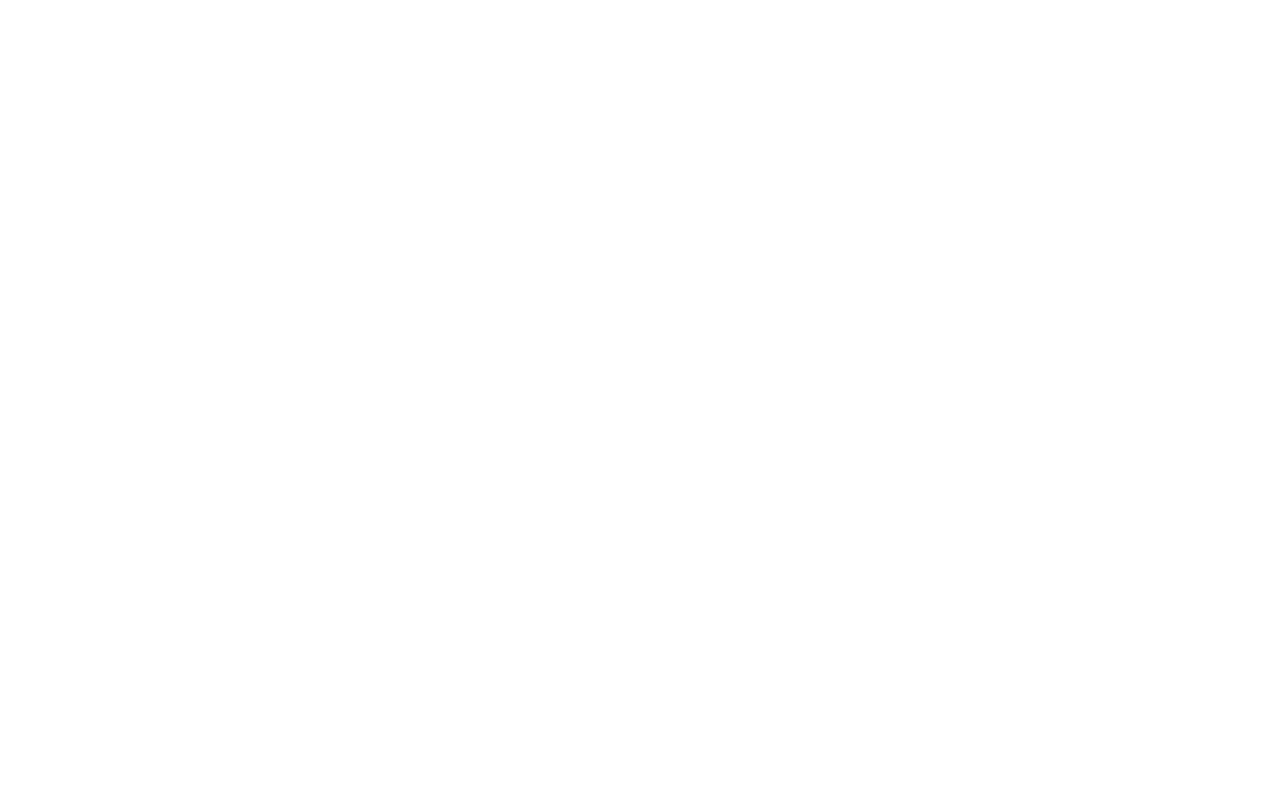
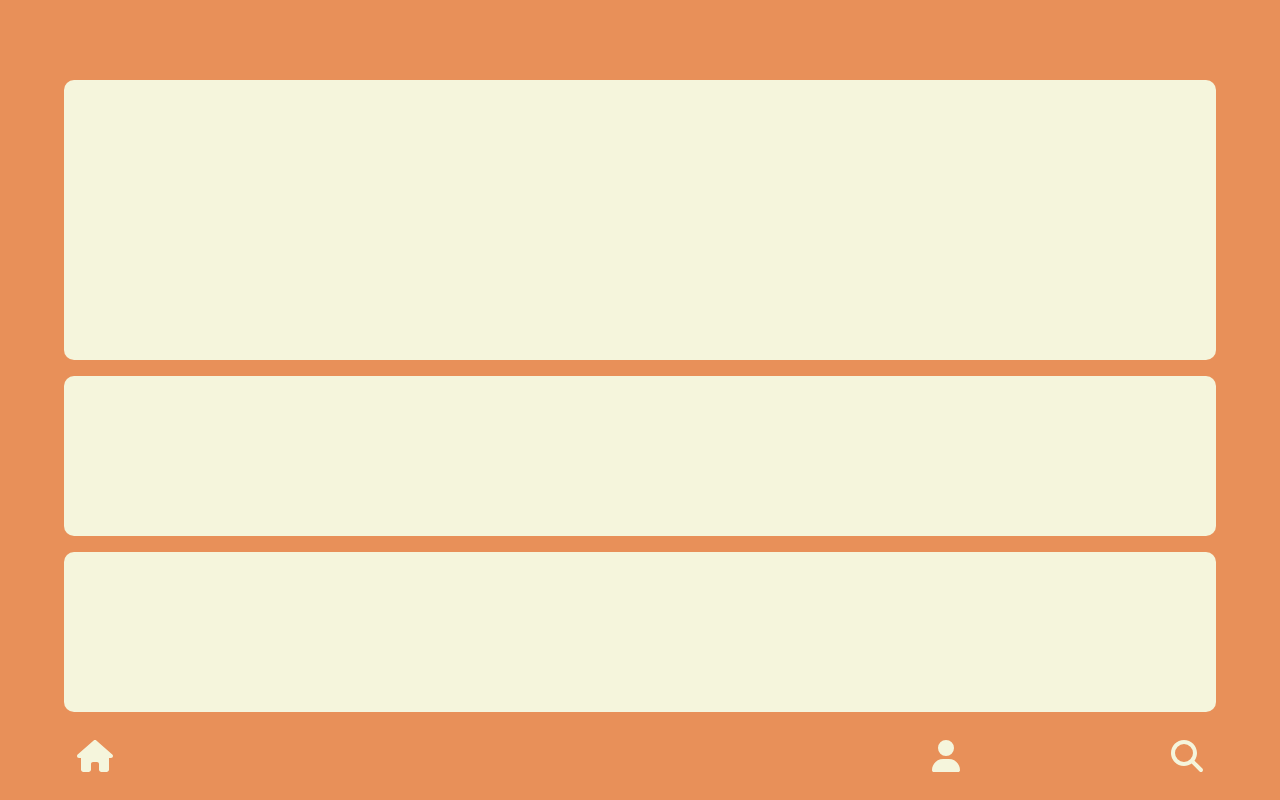
Before and after one commit to pierrelouisguichard/NHS-WellBeing-App, a React (Vite) app: page /home in a window 1280 px wide. Before the commit this address had no page. Built offline with nearby package versions, Linux system fonts and the light colour scheme.

Commit message:
v0.2 Working on the Home Page.

```diff
--- a/src/App.jsx
+++ b/src/App.jsx
@@ -1,4 +1,5 @@
 import "./App.css";
+import Landing from "./Landing";
 import Home from "./Home";
 import Error from "./Error";
 import Login from "./Login";
@@ -8,9 +9,10 @@
   return (
     <>
       <Routes>
-        <Route path="/" element={<Home />} />
+        <Route path="/" element={<Landing />} />
         <Route path="/error" element={<Error />} />
         <Route path="/login" element={<Login />} />
+        <Route path="/home" element={<Home />} />
       </Routes>
     </>
   );
--- a/src/Home.css
+++ b/src/Home.css
@@ -1,5 +1,5 @@
-.page {
-  background-image: url("./assets/landscape-wallpaper.jpg");
+.home-page {
+  background-color: #e89059;
   background-size: cover;
   background-repeat: no-repeat;
   height: 100vh;
@@ -9,59 +9,53 @@
   justify-content: center;
 }
 
-.nhs_logo {
+.pic-of-the-day {
   position: absolute;
   top: 10%;
-  right: calc(50% - 170px);
-  width: 100px;
-  height: 100px;
-  background-image: url("./assets/nhs.png");
-  background-size: contain;
-  background-repeat: no-repeat;
+  width: 90%;
+  height: 35%;
+  background-color: beige;
+  border-radius: 10px;
 }
 
-.logo {
+.wellbeing-button {
   position: absolute;
-  top: 25%;
-  width: 250px;
-  height: 250px;
-  background-image: url("./assets/LOGO.png");
-  background-size: contain;
-  background-repeat: no-repeat;
+  top: 47%;
+  width: 90%;
+  height: 20%;
+  background-color: beige;
+  border-radius: 10px;
 }
 
-.login {
-  font-size: larger;
+.events-button {
   position: absolute;
-  bottom: 150px;
-  width: 300px;
-  height: 50px;
-  text-decoration: none;
-  background: #fae7ce;
-  padding: 8px 15px;
-  color: #29414e;
-  border-radius: 50px;
-  transition: background-color 0.3s ease;
-
-  display: flex;
-  align-items: center;
-  justify-content: center;
+  top: 69%;
+  width: 90%;
+  height: 20%;
+  background-color: beige;
+  border-radius: 10px;
 }
 
-.create_account {
-  font-size: larger;
+.search-icon {
   position: absolute;
-  bottom: 60px;
-  width: 300px;
-  height: 50px;
-  text-decoration: none;
-  background: #fae7ce;
-  padding: 8px 15px;
-  color: #29414e;
-  border-radius: 50px;
-  transition: background-color 0.3s ease;
+  bottom: 3%;
+  right: 6%;
+  color: beige;
+  font-size: xx-large;
+}
 
-  display: flex;
-  align-items: center;
-  justify-content: center;
+.home-icon {
+  position: absolute;
+  bottom: 3%;
+  left: 6%;
+  color: beige;
+  font-size: xx-large;
 }
+
+.profile-icon {
+  position: absolute;
+  bottom: 3%;
+  right: 25%;
+  color: beige;
+  font-size: xx-large;
+}
--- a/src/Home.jsx
+++ b/src/Home.jsx
@@ -1,20 +1,26 @@
-// Home.js
-
 import React from "react";
 import "./Home.css";
+import { FontAwesomeIcon } from "@fortawesome/react-fontawesome";
+import {
+  faHouse,
+  faMagnifyingGlass,
+  faUser,
+} from "@fortawesome/free-solid-svg-icons";
 
 function Home() {
   return (
-    <div>
-      <div className="page">
-        <div className="logo"></div>
-        <div className="nhs_logo"></div>
-        <a className="login" href="/login">
-          Login
-        </a>
-        <a className="create_account" href="/error">
-          Create Account
-        </a>
+    <div className="home-page">
+      <div className="pic-of-the-day"></div>
+      <div className="wellbeing-button"></div>
+      <div className="events-button"></div>
+      <div className="home-icon">
+        <FontAwesomeIcon icon={faHouse} />
+      </div>
+      <div className="search-icon">
+        <FontAwesomeIcon icon={faMagnifyingGlass} />
+      </div>
+      <div className="profile-icon">
+        <FontAwesomeIcon icon={faUser} />
       </div>
     </div>
   );
--- /dev/null
+++ b/src/Landing.css
@@ -0,0 +1,67 @@
+.page {
+  background-image: url("./assets/landscape-wallpaper.jpg");
+  background-size: cover;
+  background-repeat: no-repeat;
+  height: 100vh;
+  display: flex;
+  flex-direction: column;
+  align-items: center;
+  justify-content: center;
+}
+
+.nhs_logo {
+  position: absolute;
+  top: 10%;
+  right: calc(50% - 170px);
+  width: 100px;
+  height: 100px;
+  background-image: url("./assets/nhs.png");
+  background-size: contain;
+  background-repeat: no-repeat;
+}
+
+.logo {
+  position: absolute;
+  top: 25%;
+  width: 250px;
+  height: 250px;
+  background-image: url("./assets/LOGO.png");
+  background-size: contain;
+  background-repeat: no-repeat;
+}
+
+.login {
+  font-size: larger;
+  position: absolute;
+  bottom: 150px;
+  width: 300px;
+  height: 50px;
+  text-decoration: none;
+  background: #fae7ce;
+  padding: 8px 15px;
+  color: #29414e;
+  border-radius: 50px;
+  transition: background-color 0.3s ease;
+
+  display: flex;
+  align-items: center;
+  justify-content: center;
+}
+
+.create_account {
+  font-size: larger;
+  position: absolute;
+  bottom: 60px;
+  width: 300px;
+  height: 50px;
+  text-decoration: none;
+  background: #fae7ce;
+  padding: 8px 15px;
+  color: #29414e;
+  border-radius: 50px;
+  transition: background-color 0.3s ease;
+
+  display: flex;
+  align-items: center;
+  justify-content: center;
+}
--- /dev/null
+++ b/src/Landing.jsx
@@ -0,0 +1,21 @@
+import React from "react";
+import "./Landing.css";
+
+function Landing() {
+  return (
+    <div>
+      <div className="page">
+        <div className="logo"></div>
+        <div className="nhs_logo"></div>
+        <a className="login" href="/login">
+          Login
+        </a>
+        <a className="create_account" href="/error">
+          Create Account
+        </a>
+      </div>
+    </div>
+  );
+}
+
+export default Landing;
--- a/src/Login.css
+++ b/src/Login.css
@@ -24,10 +24,11 @@
 .email_field {
   position: absolute;
   background-color: transparent;
-  top: 50%;
+  top: 47%;
   width: 340px;
   border: none;
   border-bottom: 3px solid #e89059;
+  font-size: x-large;
 }
 
 .password {
@@ -40,10 +41,11 @@
 .password_field {
   position: absolute;
   background-color: transparent;
-  top: 65%;
+  top: 62%;
   width: 340px;
   border: none;
   border-bottom: 3px solid #e89059;
+  font-size: x-large;
 }
 
 .login_button {
@@ -57,11 +59,15 @@
   padding: 8px 15px;
   color: #fae7ce;
   border-radius: 50px;
-  transition: background-color 0.3s ease;
-
+  transition: background-color 0.3s ease, color 0.3s ease;
   display: flex;
   align-items: center;
   justify-content: center;
+}
+
+.login_button:hover {
+  background: #fae7ce;
+  color: #e89059;
 }
 
 .back_button {
--- a/src/Login.jsx
+++ b/src/Login.jsx
@@ -8,10 +8,10 @@
     <div className="login_page">
       <div className="title">Login</div>
       <div className="email">Email</div>
-      <div className="email_field"></div>
+      <input type="text" required className="email_field"></input>
       <div className="password">Password</div>
-      <div className="password_field"></div>
-      <a className="login_button" href="/error">
+      <input type="password" required className="password_field"></input>
+      <a className="login_button" href="/home">
         Login
       </a>
       <a className="back_button" href="/">
```
